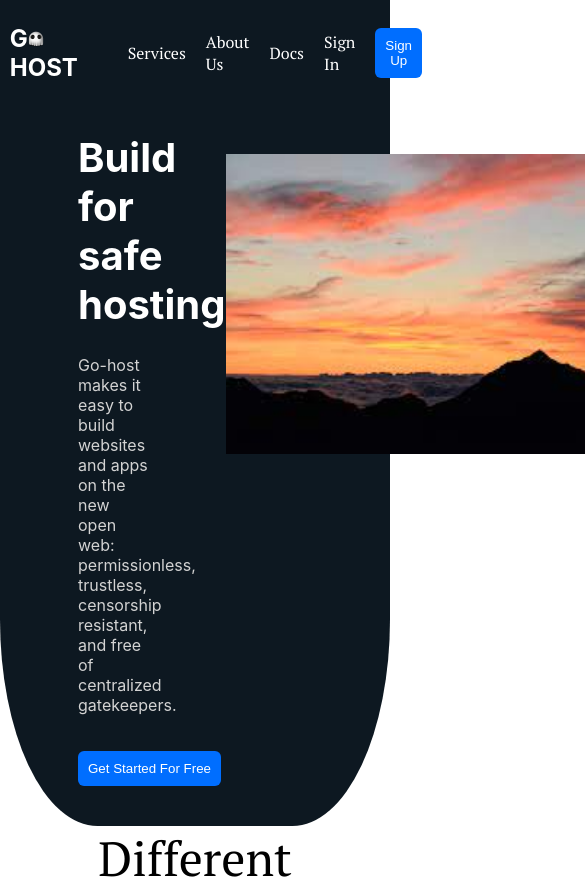
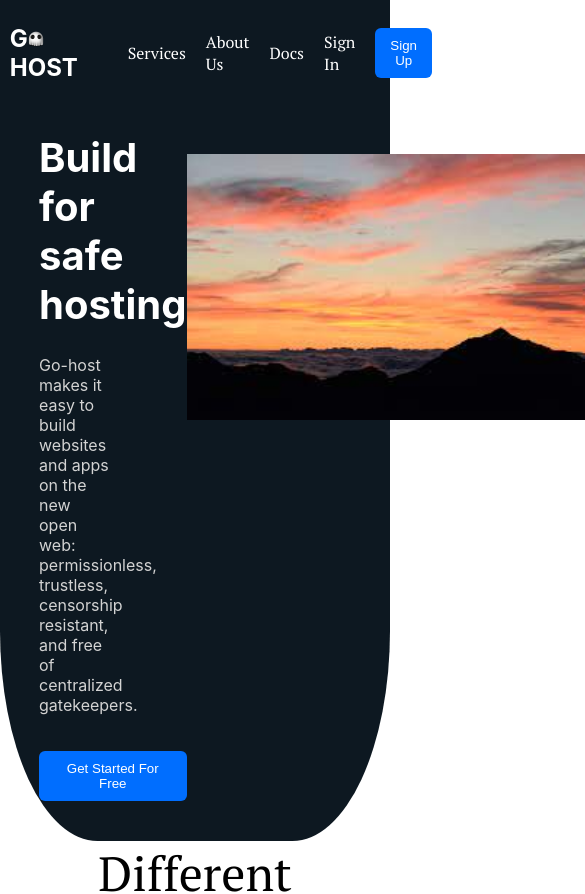
Before and after one commit to iamshubhambhola/Go-Host, a React (Create React App) app: page / in a window 390 px wide. Shown: the top 894 px of the page, 585 px wide, since content can reach past the window. Built offline with nearby package versions, Linux system fonts and the light colour scheme.

Commit message:
removed extra space bug

```diff
--- a/src/components/header.css
+++ b/src/components/header.css
@@ -1,5 +1,5 @@
 .header{
-    width: 100vw !important;
+    width: 100%;
     height: auto;
     /* background-color: #fff; */
     color: #fff;
@@ -9,7 +9,6 @@
     padding-bottom: 40px;
     margin: 0;
 }
-
 
 
 .logo{
@@ -63,7 +62,7 @@ button{
     color: #fff;
     border: none;
     border-radius: 6px;
-    padding: 10px !important;
+    padding: 10px 15px !important;
     cursor: pointer;
     transition: color 0.3s ease-in-out 0s;
 }
@@ -79,6 +78,19 @@ button:hover{
     margin: auto;
 
     /* padding-top: 3rem; */
+}
+
+@media screen and (max-width: 1380px) {
+    .header-section{
+        width: 70%;
+    }
+
+}
+
+@media screen and (max-width: 1170px) {
+    .header-section{
+        width: 80%;
+    }
 }
 
 .go-host-info{
@@ -103,5 +115,8 @@ button:hover{
 
 .sample-image{
     width: 400px;
-    height: 300px;
+    height: auto;
 }
+
+@media screen and (max-width: 840px) {
+}
--- a/src/screens/home.css
+++ b/src/screens/home.css
@@ -176,9 +176,15 @@
   }*/
 
   .sec3img{
-      height: 350px;
       width: 650px;
+      height: auto;
       margin-left: 170px;
+  }
+  @media screen and (max-width: 840px) {
+      .sec3img{
+          width: 400px;
+      }
+
   }
 
   div.left3text{
```
